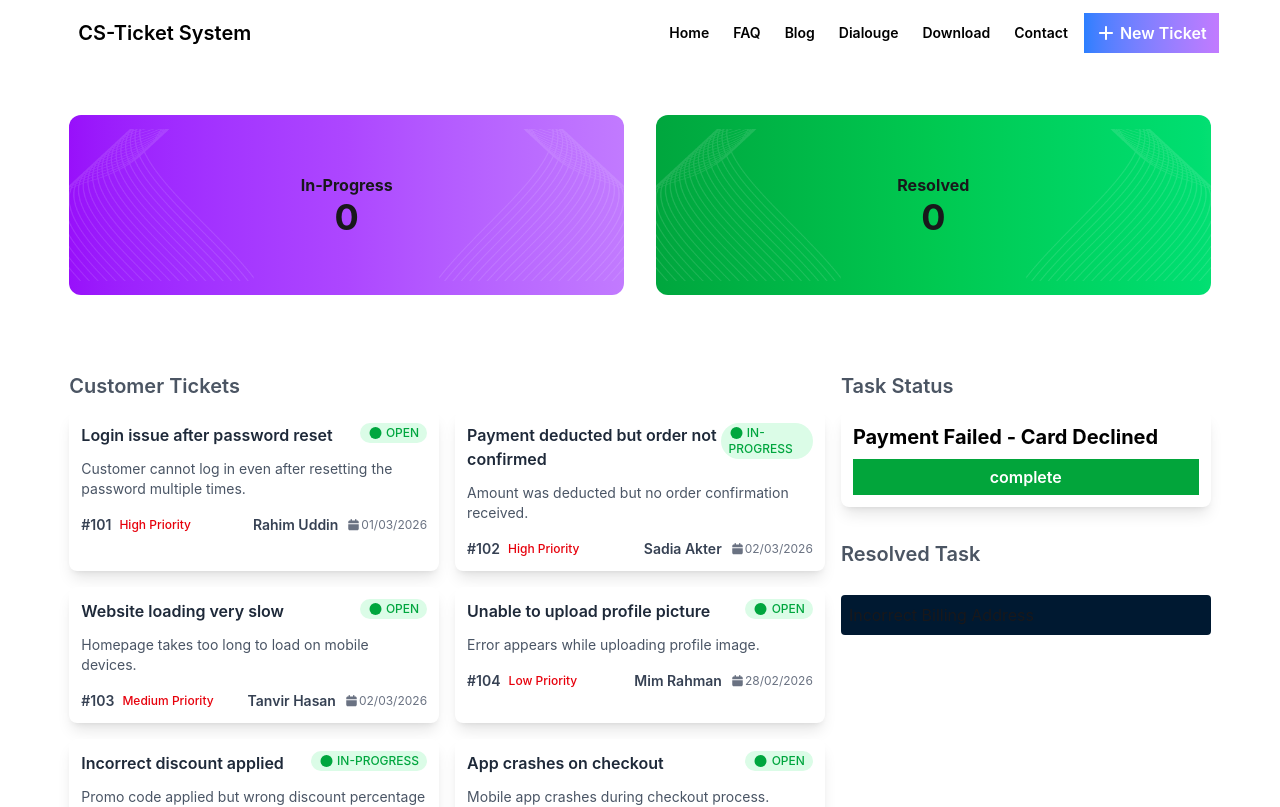
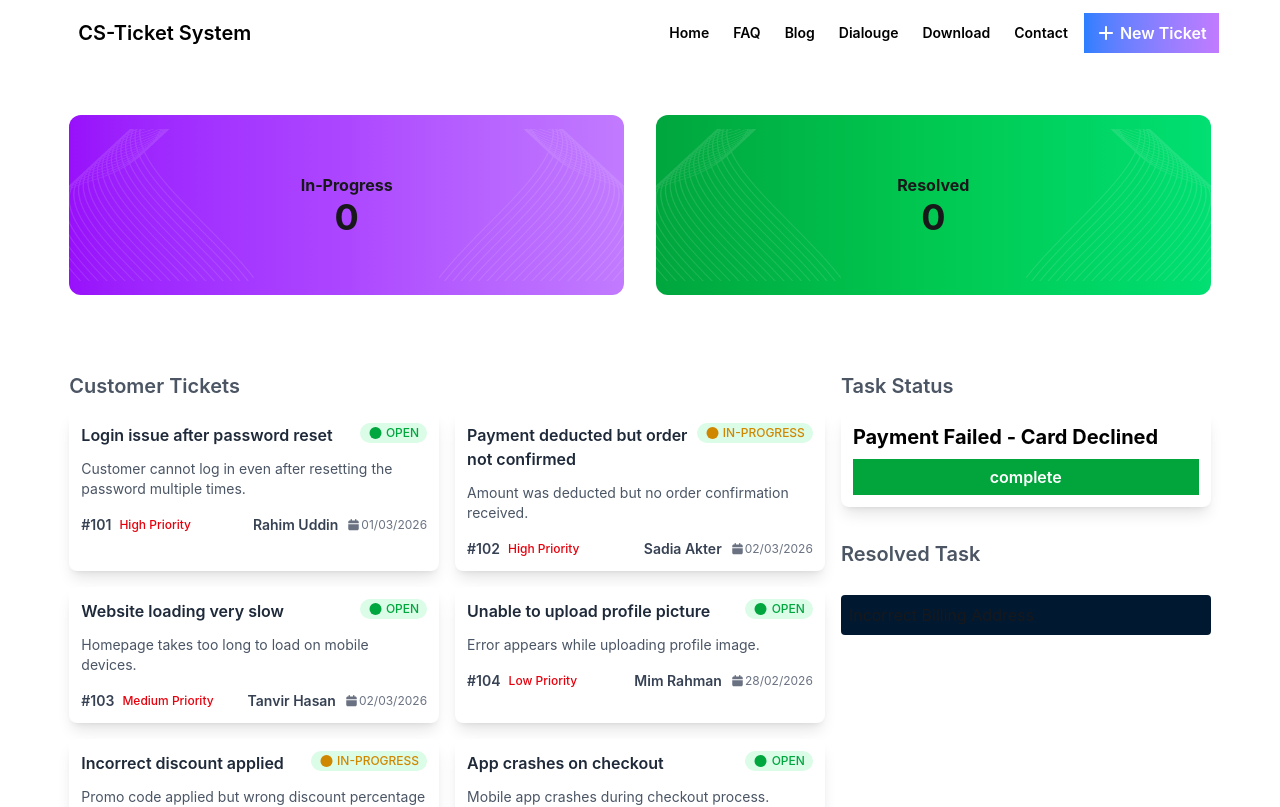
Before and after one commit to pobittra1/cs-ticket-system, a React (Vite) app: page / in a window 1280 px wide. Shown: the top 807 px of the page. Built offline with nearby package versions, Linux system fonts and the light colour scheme.

Commit message:
handle status color

```diff
--- a/src/components/EachTicket/EachTicket.jsx
+++ b/src/components/EachTicket/EachTicket.jsx
@@ -10,7 +10,7 @@ const EachTicket = ({ ticket }) => {
                 <h3 className="text-base font-semibold text-gray-800">
                     {title}
                 </h3>
-                <p className="text-xs font-medium text-green-600 uppercase bg-green-100 px-2 py-0.5 rounded-full">
+                <p className={`shrink-0 text-xs font-medium  uppercase bg-green-100 px-2 py-0.5 rounded-full ${status == "Open" ? "text-green-600" : "text-yellow-600"}`}>
                     <FontAwesomeIcon icon={faCircle} /> {status}
                 </p>
             </div>
```
